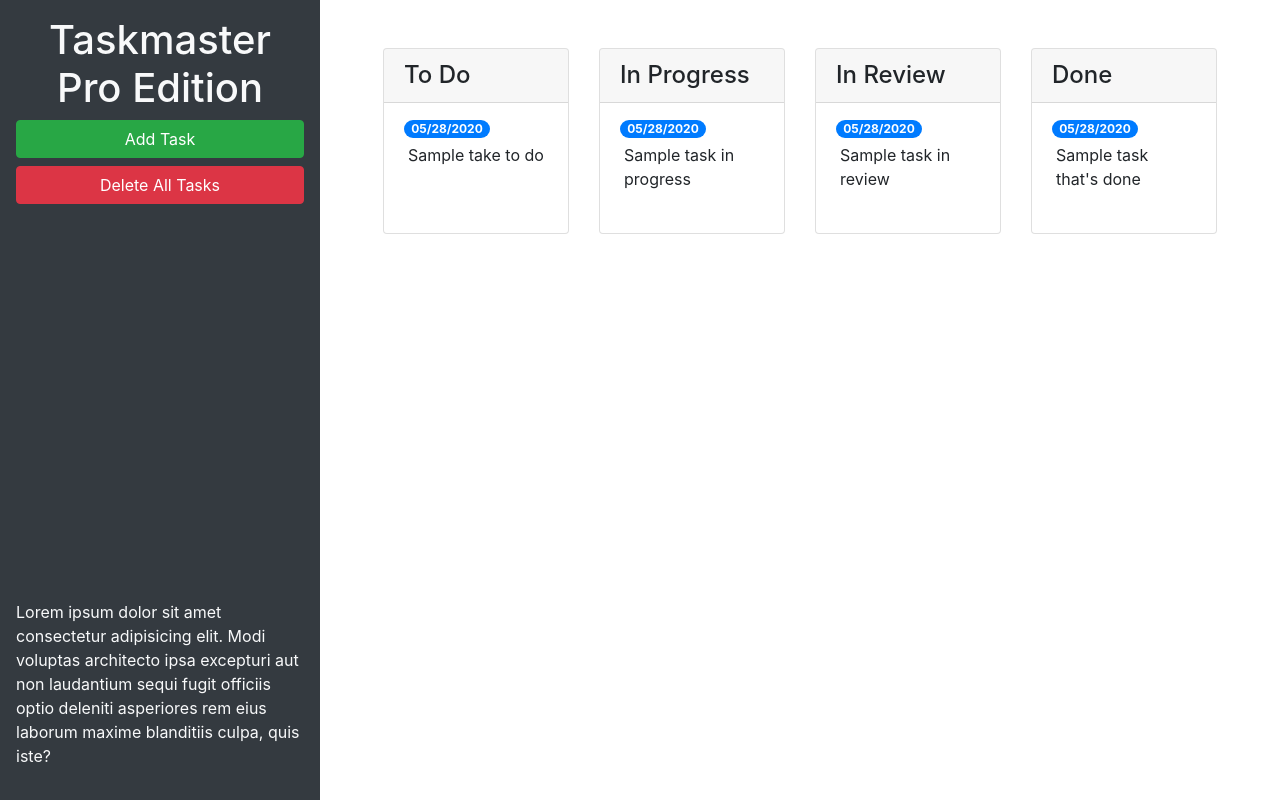
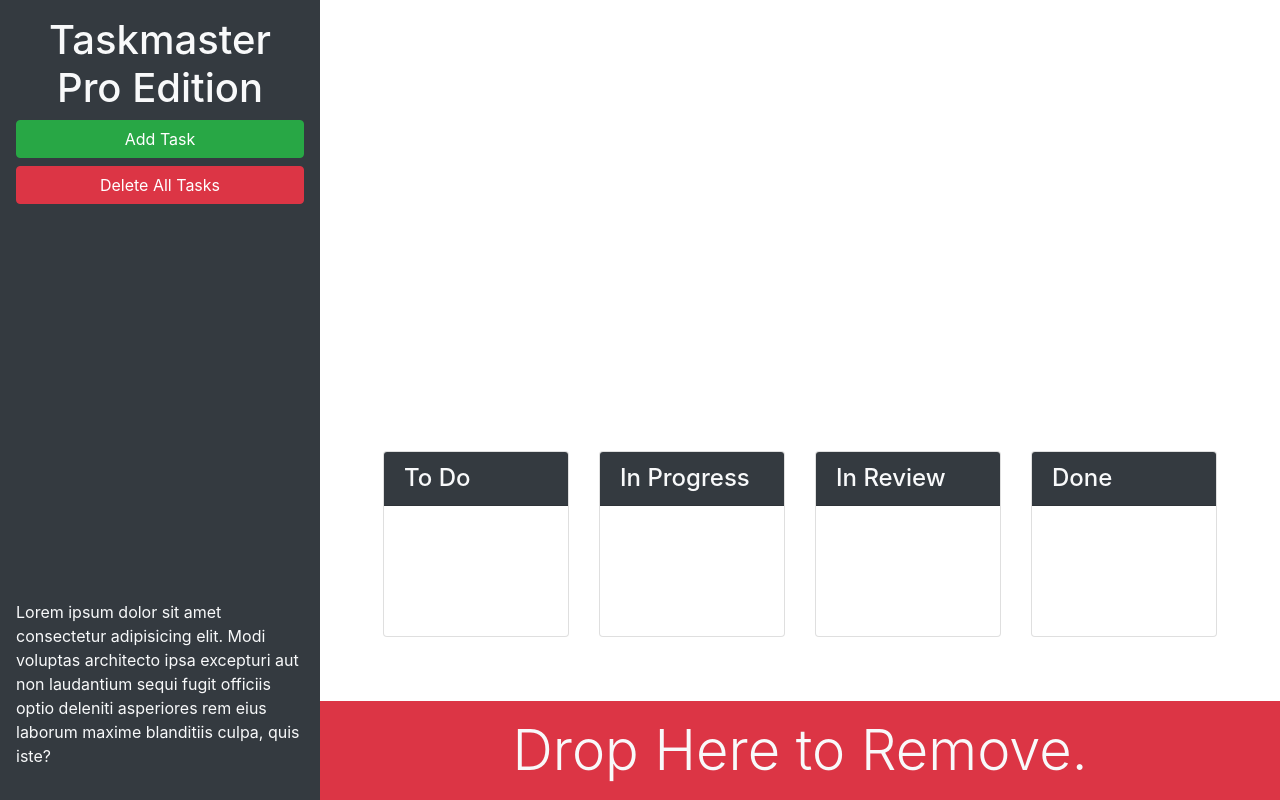
Before and after one commit to TiggerTiff/taskmaster-pro, a plain HTML site: page taskmaster-starter/index.html in a window 1280 px wide. Drawn offline with nearby package versions, Linux system fonts and the light colour scheme.

Commit message:
add task removal column

```diff
--- a/taskmaster-starter/index.html
+++ b/taskmaster-starter/index.html
@@ -13,26 +13,26 @@
 <body>
 
   <div class="row min-vh-100 no-gutters">
-    <header class="col-12 col-lg-3 bg-dark text-light d-flex flex-column p-4 p-lg-3">
+    <header class="col-12 col-lg-3 bg-dark text-light sticky-top d-flex flex-column p-4 p-lg-3">
       <h1 class="text-center">Taskmaster Pro Edition</h1>
       <button id="create-task" class="btn btn-block btn-success" data-toggle="modal" data-target="#task-form-modal">Add
         Task</button>
       <button id="remove-tasks" class="btn btn-block btn-danger">Delete All Tasks</button>
-      <p class="mt-auto">Lorem ipsum dolor sit amet consectetur adipisicing elit. Modi voluptas architecto ipsa
+      <p class="mt-auto d-none d-lg-block">Lorem ipsum dolor sit amet consectetur adipisicing elit. Modi voluptas architecto ipsa
         excepturi aut non
         laudantium sequi fugit officiis optio deleniti asperiores rem eius laborum maxime blanditiis culpa, quis iste?
       </p>
     </header>
-<main class="col-12 col-lg-9">
+<main class="col-12 col-lg-9 d-flex flex-column mt-auto">
   <div class="m-5 row justify-content-around">
     <!-- todo start -->
     <div class="col-12 col-md-6 col-xl-3 mb-3">
       <div class="card">
-        <h4 class="card-header">To Do</h4>
+        <h4 class="card-header bg-dark text-light">To Do</h4>
         <ul id="list-toDo" class="list-group list-group-flush">
           <li class="list-group-item">
-            <span class="badge badge-primary badge-pill">05/28/2020</span>
-            <p class="m-1">Sample take to do</p>
+            <span class="badge badge-primary badge-pill"></span>
+            <p class="m-1"></p>
           </li>
         </ul>
       </div>
@@ -41,11 +41,11 @@
     <!-- in progress start -->
     <div class="col-12 col-md-6 col-xl-3 mb-3">
       <div class="card">
-        <h4 class="card-header">In Progress</h4>
+        <h4 class="card-header bg-dark text-light">In Progress</h4>
         <ul id="list-inProgress" class="list-group list-group-flush">
           <li class="list-group-item">
-            <span class="badge badge-primary badge-pill">05/28/2020</span>
-            <p class="m-1">Sample task in progress</p>
+            <span class="badge badge-primary badge-pill"></span>
+            <p class="m-1"></p>
           </li>
         </ul>
       </div>
@@ -56,11 +56,11 @@
     <!--in review start-->
     <div class="col-12 col-md-6 col-xl-3 mb-3">
       <div class="card">
-        <h4 class="card-header">In Review</h4>
+        <h4 class="card-header bg-dark text-light">In Review</h4>
         <ul id="list-inReview" class="list-group list-group-flush">
           <li class="list-group-item">
-            <span class="badge badge-primary badge-pill">05/28/2020</span>
-            <p class="m-1">Sample task in review</p>
+            <span class="badge badge-primary badge-pill"></span>
+            <p class="m-1"></p>
           </li>
         </ul>
       </div>
@@ -69,16 +69,21 @@
     <!-- done start-->
     <div class="col-12 col-md-6 col-xl-3 mb-3">
       <div class="card">
-        <h4 class="card-header">Done</h4>
+        <h4 class="card-header bg-dark text-light">Done</h4>
         <ul id="list-done" class="list-group list-group-flush">
           <li class="list-group-item">
-            <span class="badge badge-primary badge-pill">05/28/2020</span>
-            <p class="m-1">Sample task that's done</p>
+            <span class="badge badge-primary badge-pill"></span>
+            <p class="m-1"></p>
           </li>
         </ul>
       </div>
       </div>
     <!--done end-->
+  </div>
+  <div id="trash">
+    <div class="w-100 bg-danger p-3 text-center text-light display-4">
+      Drop Here to Remove.
+    </div>
   </div>
 </main>
   <!-- Modal -->
```
